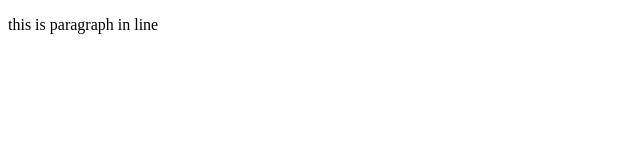
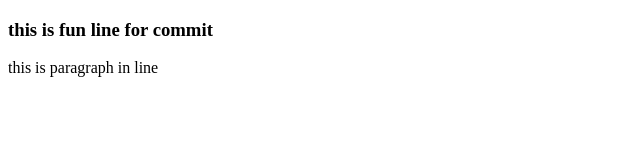
Before and after one commit to Coderencrypt/localrepo, a plain HTML site: page ayush.html in a window 1280 px wide. Shown: the whole page, without its empty margins (0-640 px from the left). Drawn offline with Linux system fonts and the light colour scheme.

Commit message:
changes in line

```diff
--- a/ayush.html
+++ b/ayush.html
@@ -6,6 +6,7 @@
     <title>Document</title>
 </head>
 <body>
+    <h3>this is fun line for commit </h3>
     <p>this is paragraph in line </p>
 </body>
 </html>
```
